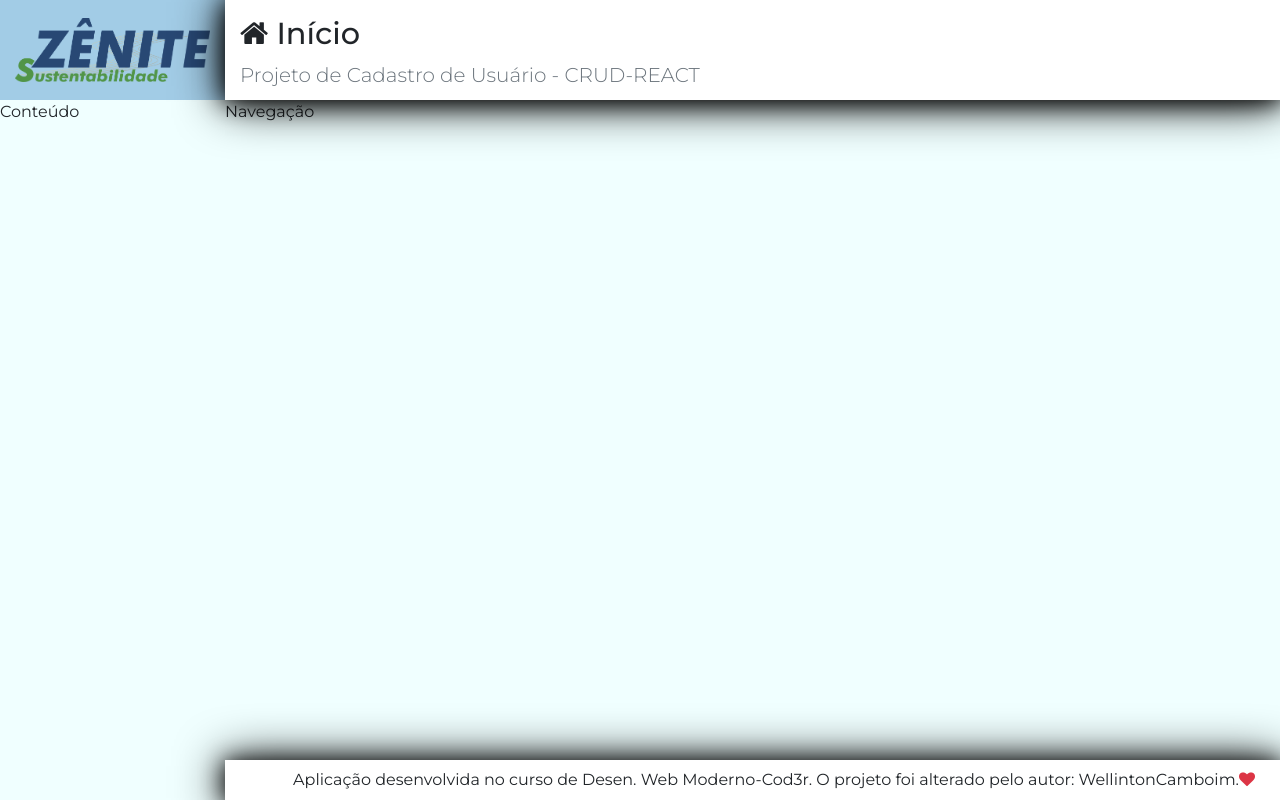
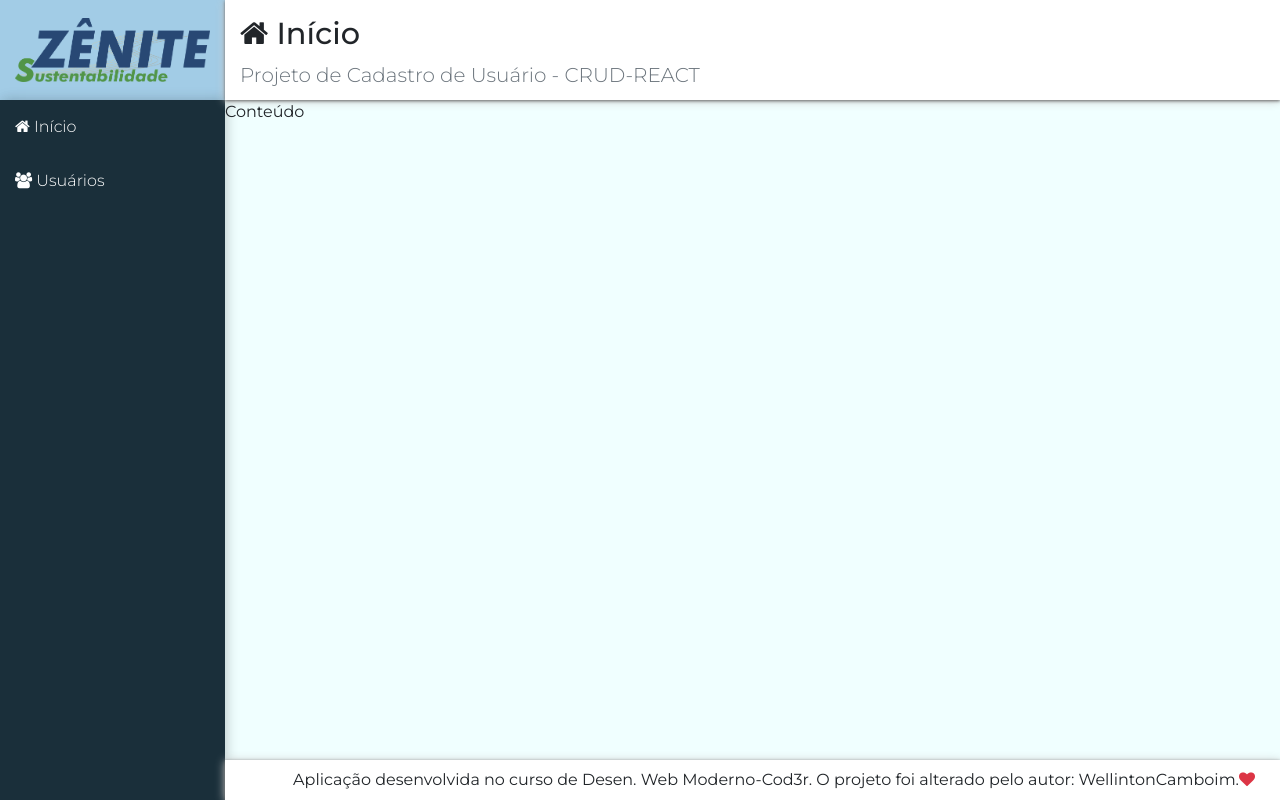
Before and after one commit to WellintonCamboim/cadastro-usuario-react, a React (Create React App) app in the folder frontend/: page / in a window 1280 px wide. Built offline with nearby package versions, Linux system fonts and the light colour scheme.

Commit message:
Componente Navegação(Nav)

```diff
--- a/frontend/src/components/template/Nav.css
+++ b/frontend/src/components/template/Nav.css
@@ -0,0 +1,18 @@
+aside.menu-area {
+    background-color: var(--bg--dark);
+    box-shadow:
+        2px 0 10px 0 rgba(0, 0, 0, 0.12),
+        2px 0 15px 0 rgba(0, 0, 0, 0.09);
+}
+
+.menu a {
+    display: block;
+    text-decoration: none;
+    color:#FFF;
+    font-weight: 300;
+    padding: 15px;
+}
+
+.menu a:hover {
+    background: linear-gradient(135deg, #07a7e3 0%, #32dac3 100%);
+}
--- a/frontend/src/components/template/Nav.jsx
+++ b/frontend/src/components/template/Nav.jsx
@@ -3,5 +3,13 @@
 
 export default props =>
     <aside className="menu-area">
-        Navegação
+        <nav className="menu">
+            {/* Refatorar NavItem */}
+            <a href="#/">
+                <i className="fa fa-home"></i> Início
+            </a>
+            <a href="#/users">
+                <i className="fa fa-users"></i> Usuários
+            </a>
+        </nav>
     </aside>
--- a/frontend/src/main/App.css
+++ b/frontend/src/main/App.css
@@ -9,8 +9,8 @@
     --footer-height: 40px;
 
     --shadow:
-        0 2px 23px 0 rgba(0, 0, 0.1),
-        0 2px 49px 0 rgba(0, 0, 0.06);
+        0 1px 3px 0 rgb(107, 107, 107),
+        0 1px 9px 0 rgb(199, 198, 198);
 }
 
 * {
@@ -44,7 +44,7 @@
 }
 
 aside.menu-area {
-    grid-area: content;
+    grid-area: menu;
 }
 
 footer.footer {
```
